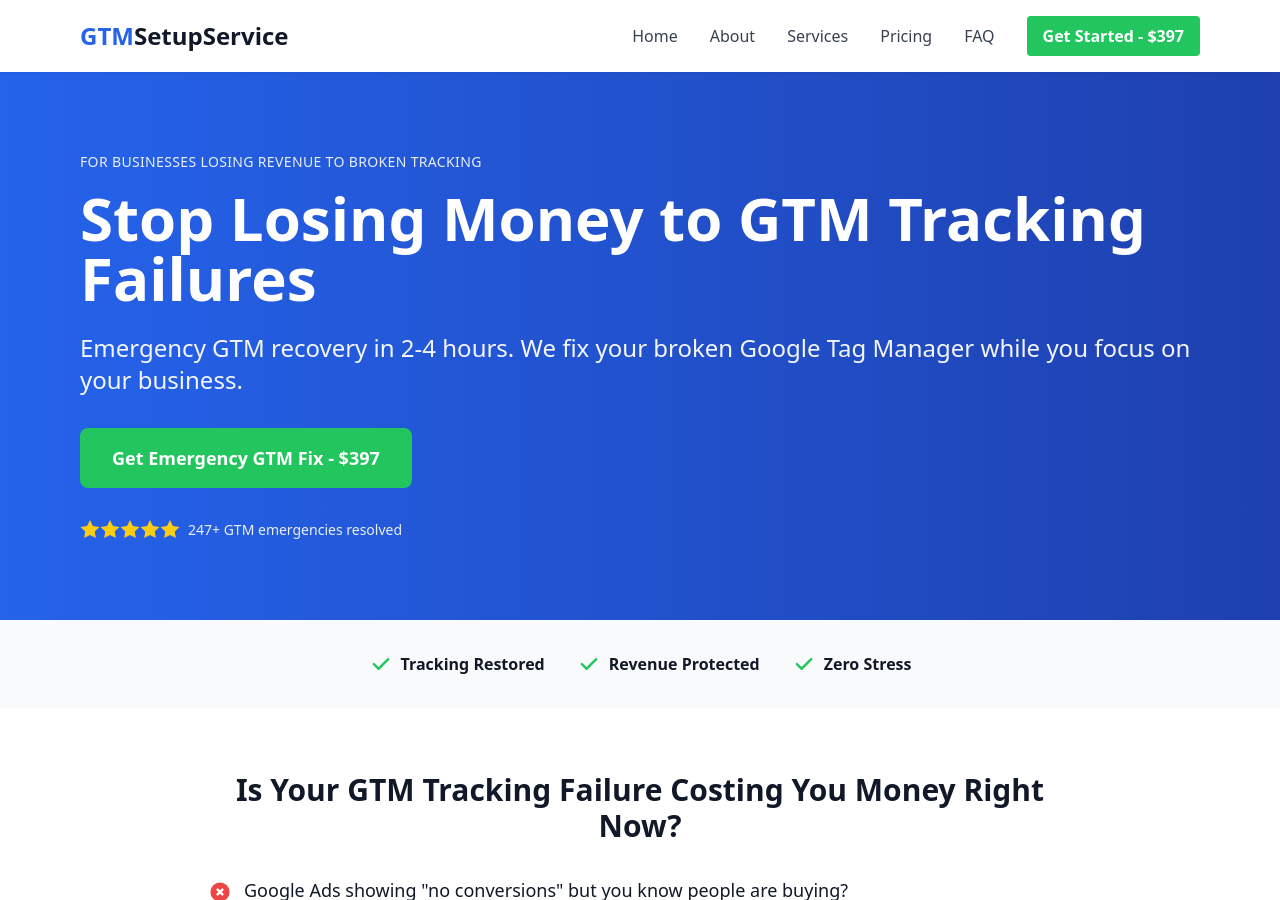
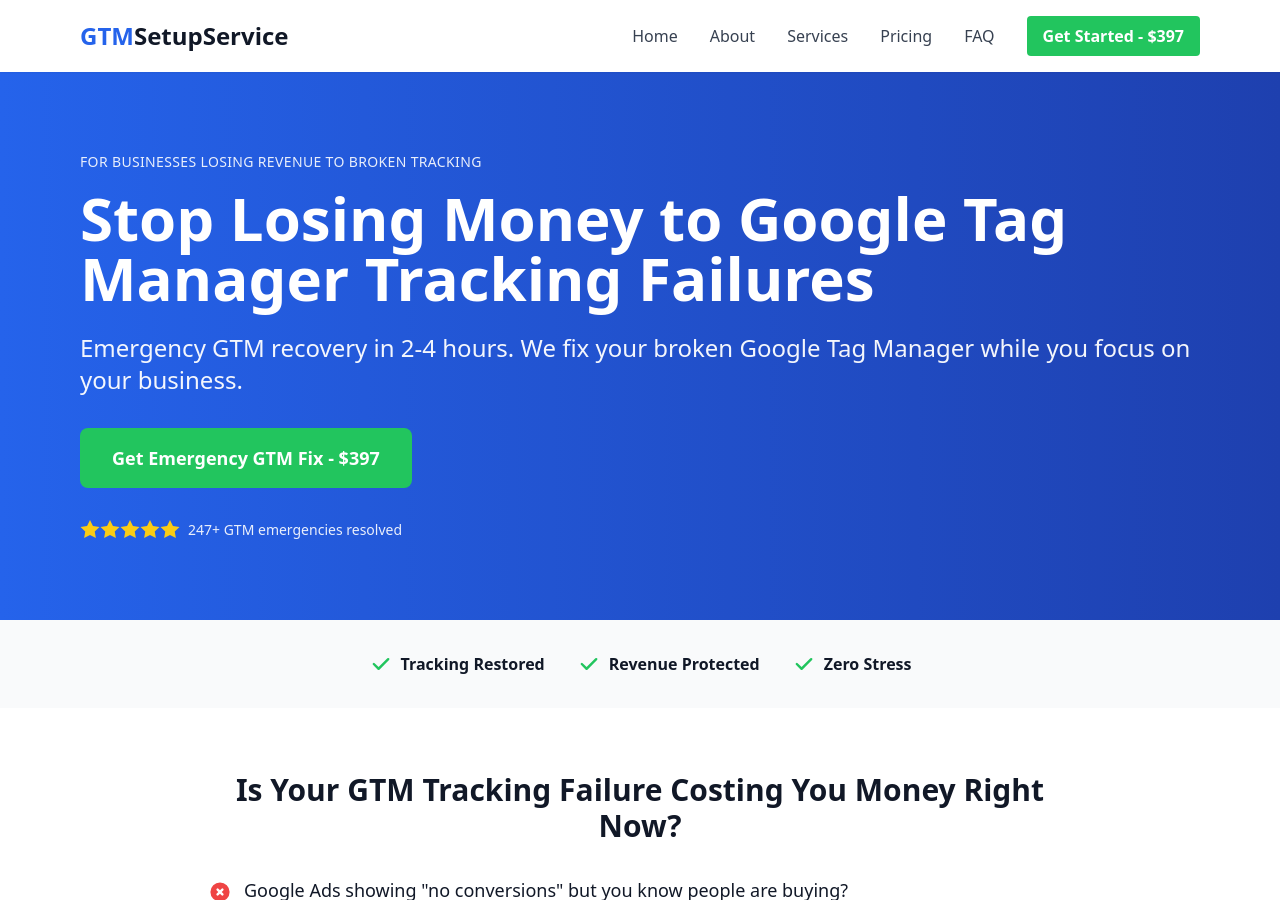
Before and after one commit to gtmsetupservice/gtmsetupservice.com, a Jekyll site: the page built from index.md, in a window 1280 px wide and 900 px high. Built offline with Jekyll 4.4.1, drawn with Linux system fonts in a browser that asks for light colours; nearby versions of some CDN libraries.

Commit message:
Update hero headline to use full 'Google Tag Manager' name

```diff
--- a/_includes/hero.html
+++ b/_includes/hero.html
@@ -8,7 +8,7 @@
 
         <!-- Headline - Emotion-focused, promising outcome -->
         <h1 class="text-4xl md:text-6xl font-bold mb-6">
-            Stop Losing Money to GTM Tracking Failures
+            Stop Losing Money to Google Tag Manager Tracking Failures
         </h1>
 
         <!-- Sub-headline - How we deliver -->
```
